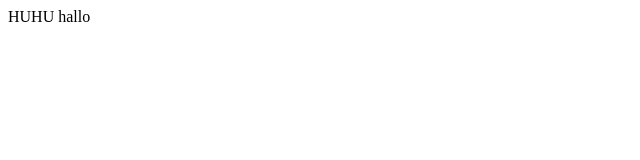
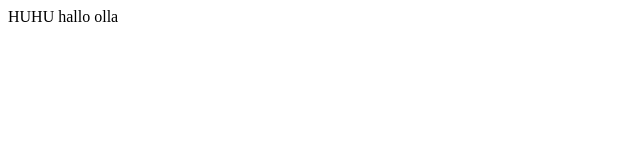
Before and after one commit to captainhook23/m324-task-2-git_sl, a plain HTML site: page index.html in a window 1280 px wide. Shown: the full height of the page, 0-640 px from the left. Drawn offline with Linux system fonts and the light colour scheme.

Commit message:
changed olla

```diff
--- a/index.html
+++ b/index.html
@@ -6,6 +6,6 @@
     <title>Document</title>
 </head>
 <body>
-    HUHU hallo
+    HUHU hallo olla
 </body>
 </html>
```
